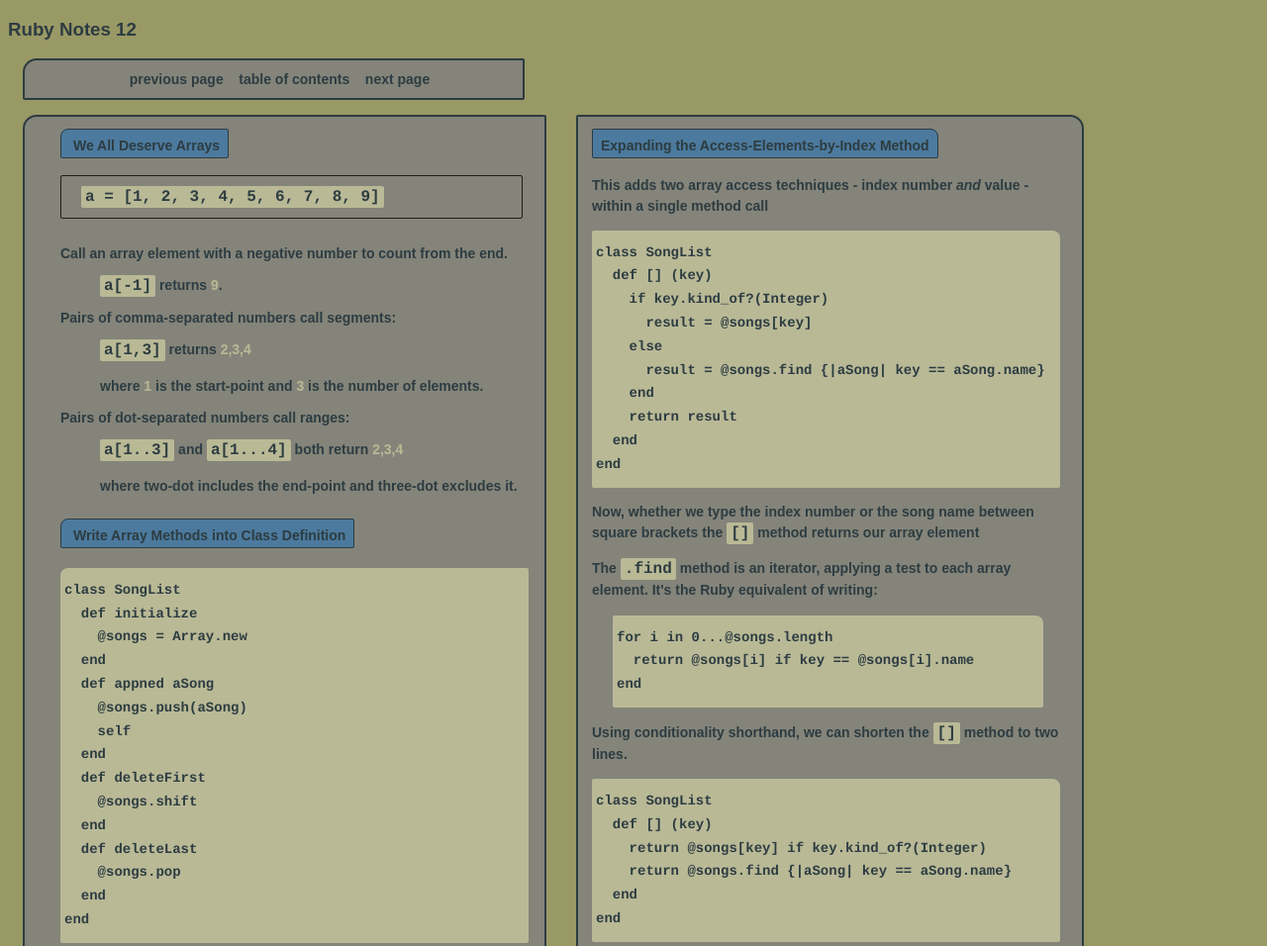
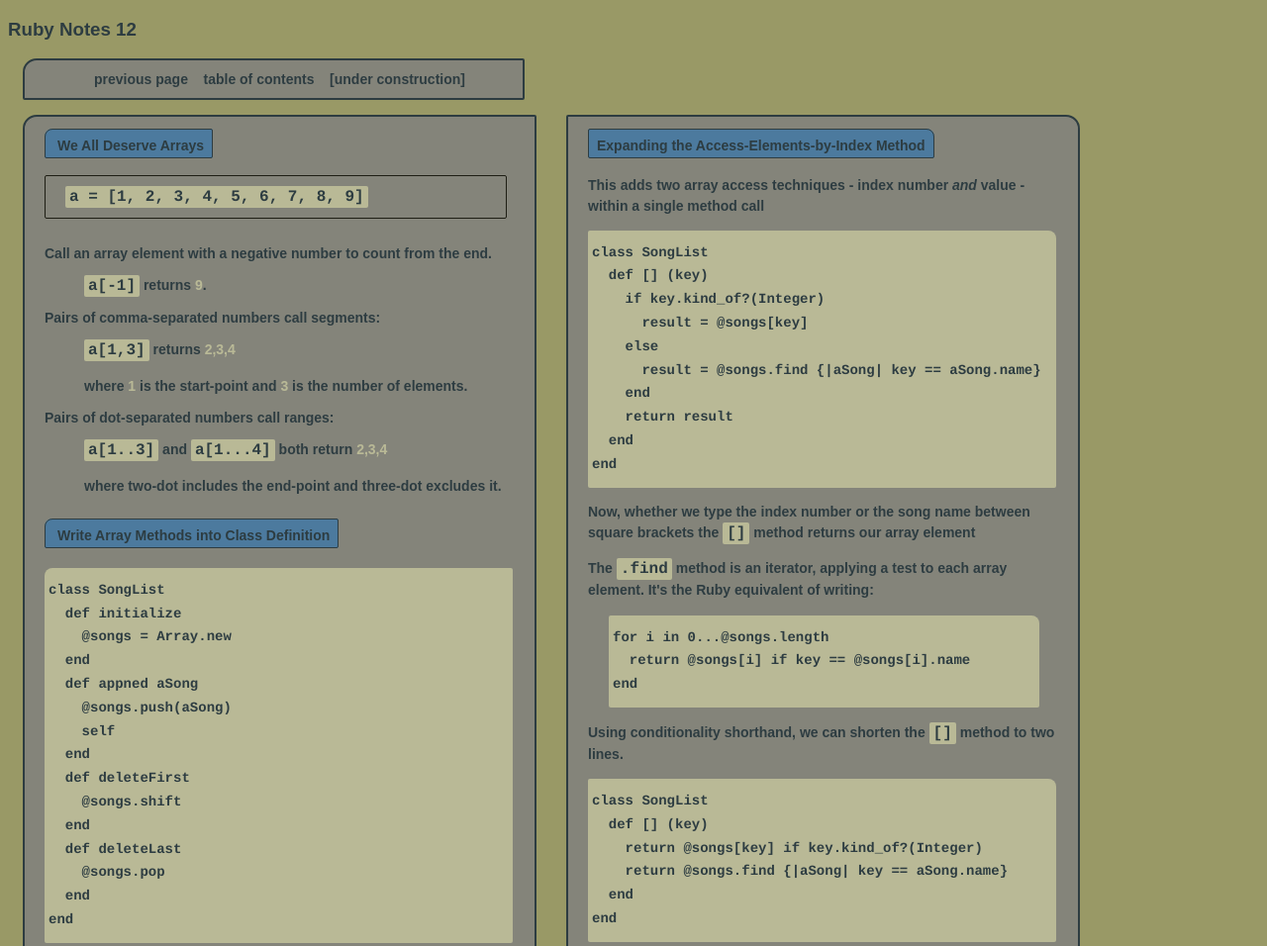
Before and after one commit to geoSkogen/rubynotes, a plain HTML site: page twelve.html in a window 1280 px wide. Shown: the top 956 px of the page at 99% size. Drawn offline with Linux system fonts and the light colour scheme.

Commit message:
fixes little style problems

```diff
--- a/ruby_notes_styles.css
+++ b/ruby_notes_styles.css
@@ -92,7 +92,7 @@ article.getIt {
   max-width: 475px;
   border: 2px solid #132639;
   border-radius: 14px 2px 2px 2px;
-  padding: 0 14px 20px 36px;
+  padding: 0 20px 20px 20px;
   margin: 15px;
   float:left;
   opacity: 0.8;
@@ -107,7 +107,7 @@ article.getIt2 {
   max-width: 475px;
   border: 2px solid #132639;
   border-radius: 2px 14px 2px 2px;
-  padding: 0 20px 20px 14px;
+  padding: 0 20px 20px 20px;
   margin: 15px;
   float:left;
   opacity: 0.8;
@@ -123,7 +123,7 @@ article.widerGetIt {
   width: 475px;
   border: 2px solid #132639;
   border-radius: 14px 2px 2px 2px;
-  padding: 0 14px 20px 36px;
+  padding: 0 20px 20px 20px;
   margin: 15px;
   float:left;
   opacity: 0.8;
@@ -137,7 +137,7 @@ article.widerGetIt2 {
   width: 475px;
   border: 2px solid #132639;
   border-radius: 2px 14px 2px 2px;
-  padding: 0 20px 20px 14px;
+  padding: 0 20px 20px 20px;
   margin: 15px;
   float:left;
   opacity: 0.8;
--- a/twelve.html
+++ b/twelve.html
@@ -22,7 +22,7 @@
    <nav>
      <a href="eleven.html">previous page</a>&#160;&#160;&#160;
      <a href="index.html">table of contents</a>&#160;&#160;&#160;
-     <a href="thirteen.html">next page</a>
+     <a href="#">[under construction]</a>
    </nav>
   </header>
 
```
